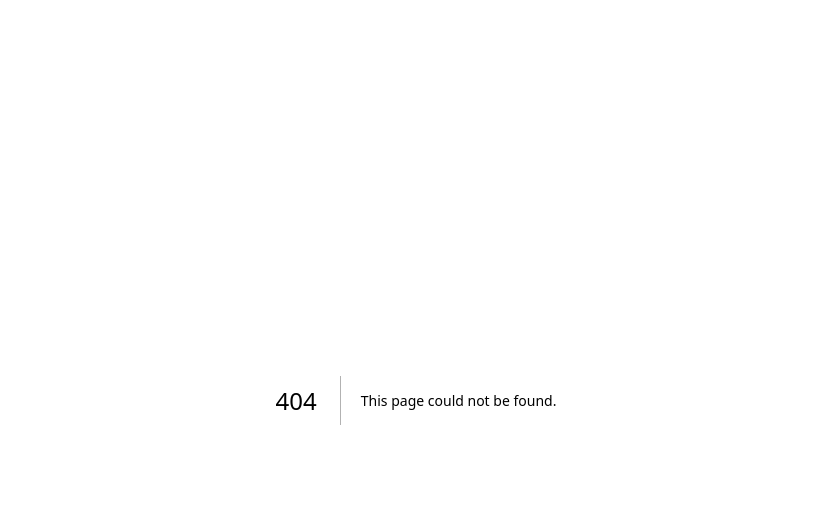
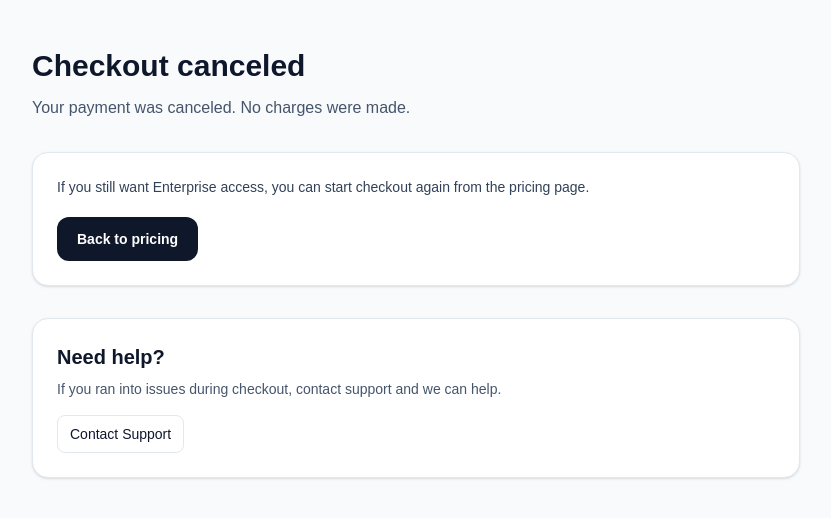
Before and after one commit to joe-syritamaria/predilytics-website, a Next.js app: page /billing/cancel in a window 1280 px wide. Before the commit this address had no page. Shown: the top 518 px of the page, without its empty margins (224-1055 px from the left). Built offline with nearby package versions, Linux system fonts and the light colour scheme.

Commit message:
Add billing cancel page

```diff
--- /dev/null
+++ b/app/billing/cancel/page.tsx
@@ -0,0 +1,39 @@
+export default function BillingCancelPage() {
+  return (
+    <div className="min-h-screen bg-slate-50 px-6 py-12 text-slate-900">
+      <div className="mx-auto w-full max-w-3xl space-y-8">
+        <header className="space-y-3">
+          <h1 className="text-3xl font-semibold">Checkout canceled</h1>
+          <p className="text-slate-600">
+            Your payment was canceled. No charges were made.
+          </p>
+        </header>
+
+        <section className="rounded-2xl border border-slate-200 bg-white p-6 shadow-sm">
+          <p className="text-sm text-slate-700">
+            If you still want Enterprise access, you can start checkout again from the pricing page.
+          </p>
+          <a
+            href="/pricing"
+            className="mt-5 inline-flex items-center rounded-xl bg-slate-900 px-5 py-3 text-sm font-semibold text-white hover:bg-slate-800 transition"
+          >
+            Back to pricing
+          </a>
+        </section>
+
+        <section className="rounded-2xl border border-slate-200 bg-white p-6 shadow-sm">
+          <h2 className="text-xl font-semibold">Need help?</h2>
+          <p className="mt-2 text-sm text-slate-600">
+            If you ran into issues during checkout, contact support and we can help.
+          </p>
+          <a
+            href="/support"
+            className="mt-4 inline-flex items-center rounded-lg border border-slate-200 px-3 py-2 text-sm font-medium text-slate-900 hover:bg-slate-50 transition"
+          >
+            Contact Support
+          </a>
+        </section>
+      </div>
+    </div>
+  );
+}
```
